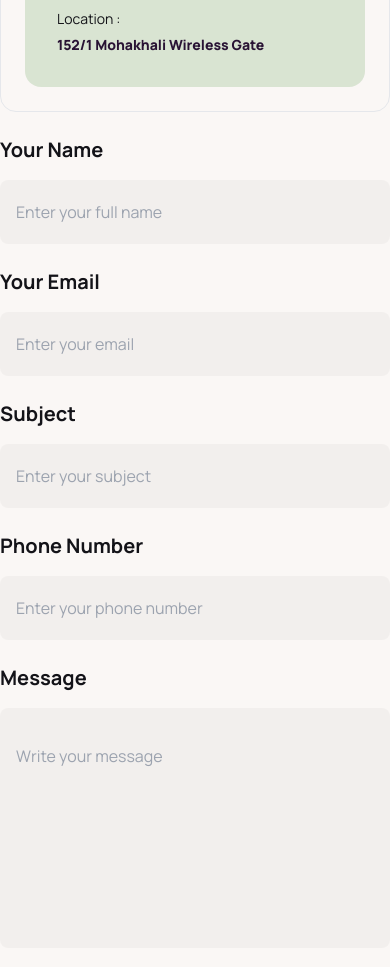
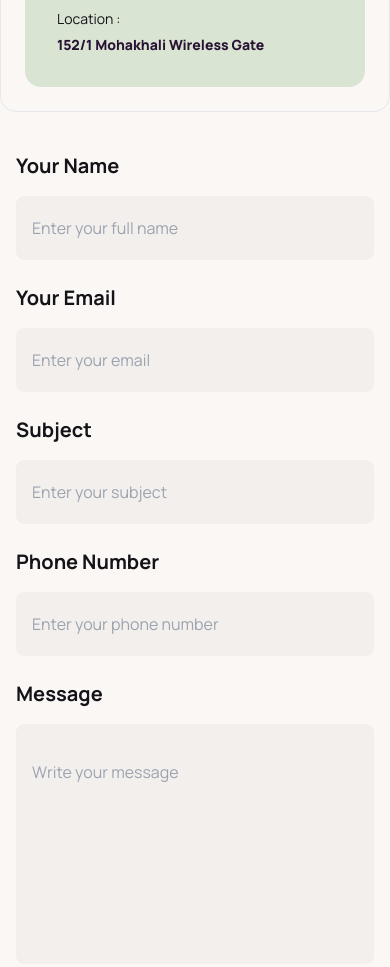
Before and after one commit to BinaryProgram/assignment-repo-three, a plain HTML site: page index.html in a window 390 px wide. Shown: the part 9730-10697 px from the top of the page. Drawn offline with nearby package versions, Linux system fonts and the light colour scheme.

Commit message:
Minor issue

```diff
--- a/index.html
+++ b/index.html
@@ -850,7 +850,7 @@
               </div>
             </article>
           </div>
-          <section class="flex-1 space-y-6 lg:space-y-16">
+          <section class="flex-1 space-y-6 lg:space-y-16 p-4 lg:p-0">
             <div class="flex flex-col gap-6 lg:flex-row">
               <label class="flex flex-1 flex-col gap-4 border-none">
                 <h4 class="manrope text-color-text text-xl font-bold">
```
